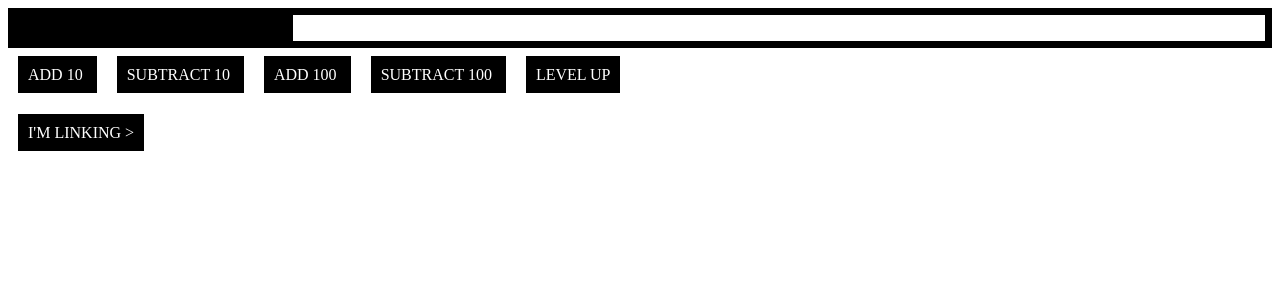
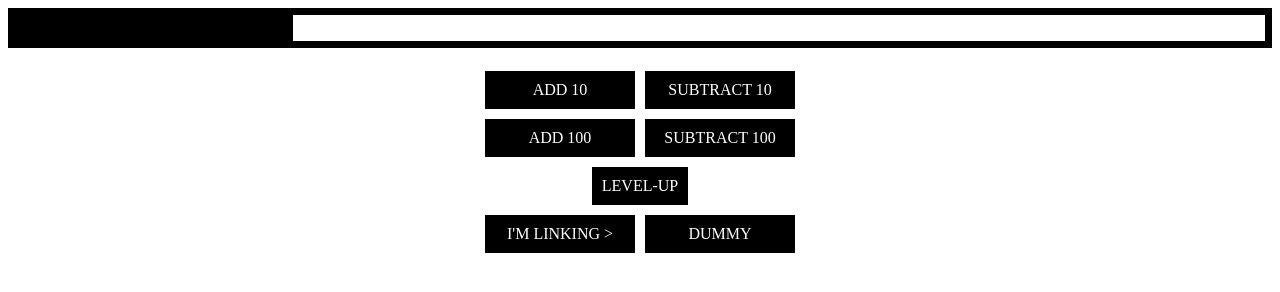
Before and after one commit to lehmuth/ba-mawe, a website with bundled scripts: page src/index.html in a window 1280 px wide. Built offline with nearby package versions, Linux system fonts and the light colour scheme.

Commit message:
Fixed some button bugs

```diff
--- a/src/components/bold-button.js
+++ b/src/components/bold-button.js
@@ -1,14 +1,20 @@
 const template = document.createElement('template');
 template.innerHTML = `
     <style>
+        :host {
+            display: inline-block;
+            box-sizing: boder-box;
+        }
+
         #container {
+            min-width: 100%;
             background-color: #000;
+            display: inline-block;
             padding: 10px;
             color: #fff;
             text-decoration: none;
             text-transform: uppercase;
             box-sizing: border-box;
-            margin: 10px;
         }
 
         .clickable {
@@ -16,27 +22,27 @@ template.innerHTML = `
         }
 
         #label {
+        }
+
+        #bracket {
 
         }
 
-        .bracket {
-
+        .unlinked > #bracket {
+            display: none;
         }
     </style>
     <a id="container">
         <span id="label">
             <slot>Label</slot>
         </span>
+        <span id="bracket">&gt;</span>
     </a>
 `;
 
-const bracket = document.createElement('span');
-bracket.setAttribute('class', 'bracket');
-bracket.innerHTML = '>';
-
 class BoldButton extends HTMLElement {
     static get observedAttributes () {
-        return ['href'];
+        return ['href', 'onclick'];
     }
 
     constructor() {
@@ -55,7 +61,7 @@ class BoldButton extends HTMLElement {
     }
 
     set href(value) {
-    this.setAttribute('href', value);
+        this.setAttribute('href', value);
     }
 
     attributeChangedCallback(name, oldVal, newVal) {
@@ -63,6 +69,10 @@ class BoldButton extends HTMLElement {
             switch(name) {
                 case 'href':
                     this.href = newVal;
+                    this.clickable = newVal ? true : false;
+                    break;
+                case 'onclick':
+                    this.clickable = newVal ? true : false;
                     break;
             }
             this.render();
@@ -70,21 +80,18 @@ class BoldButton extends HTMLElement {
     }
 
     render() {
-        const bracketNodes = this.container.getElementsByClassName('bracket');
         if(!this.href) {
-            if(bracketNodes) {
-                while(bracketNodes.length > 0) {
-                    bracketNodes[0].parentNode.removeChild(bracketNodes[0]);
-                }
-            }
             this.container.removeAttribute('href');
+            this.container.classList.add('unlinked');
+        } else {
+            this.container.setAttribute('href', this.href);
+            this.container.classList.remove('unlined');
+        }
+
+        if(this.clickable) {
+            this.container.classList.add('clickable');
+        } else {
             this.container.classList.remove('clickable');
-        } else {
-            if(!bracketNodes || bracketNodes.length === 0) {
-                this.container.appendChild(bracket);
-            }
-            this.container.setAttribute('href', this.href);
-            this.container.classList.add('clickable');
         }
     }
 }
--- a/src/index.html
+++ b/src/index.html
@@ -13,18 +13,18 @@
         <script type="module" src="components/bold-button.js"></script>
     </head>
     <body>
-        <progress-bar min="10" max="100" current="30" id="bar-1"></progress-bar>
+        <progress-bar class="bar" min="10" max="100" current="30" id="bar-1"></progress-bar>
         <br/>
-        <bold-button onclick="add(10)">Add 10</bold-button>
-        <bold-button onclick="subtract(10)">Subtract 10</bold-button>
+        <bold-button class="bar" onclick="add(10)">Add 10</bold-button
+        ><bold-button class="bar" onclick="subtract(10)">Subtract 10</bold-button>
+        <br/>
+        <bold-button class="bar" onclick="add(100)">Add 100</bold-button
+        ><bold-button class="bar" onclick="subtract(100)">Subtract 100</bold-button>
+        <br/>
+        <bold-button onclick="reset()">Level-Up</bold-button>
+        <br/>
+        <bold-button class="bar" href="https://google.com">I'm linking</bold-button
+        ><bold-button class="bar">Dummy</bold-button>
 
-        <bold-button onclick="add(100)">Add 100</bold-button>
-        <bold-button onclick="subtract(100)">Subtract 100</bold-button>
-
-        <bold-button onclick="reset()">Level Up</bold-button>
-
-        <div style="height: 40px;"></div>
-
-        <bold-button href="https://google.com">I'm linking</bold-button>
     </body>
 </html>
--- a/src/styles/component-preview.css
+++ b/src/styles/component-preview.css
@@ -0,0 +1,11 @@
+body {
+    text-align: center;
+}
+
+bold-button {
+    margin: 5px;
+}
+
+bold-button.bar {
+    min-width: 150px;
+}
```
